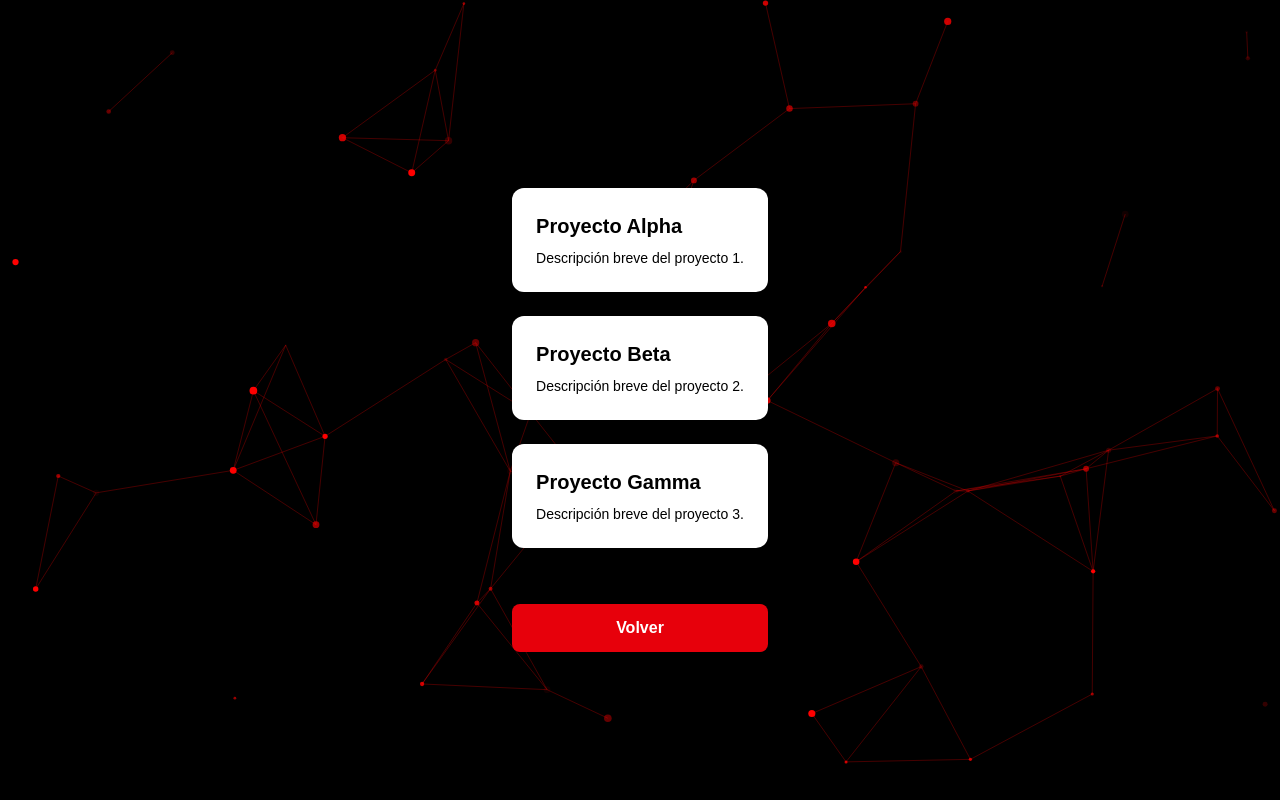
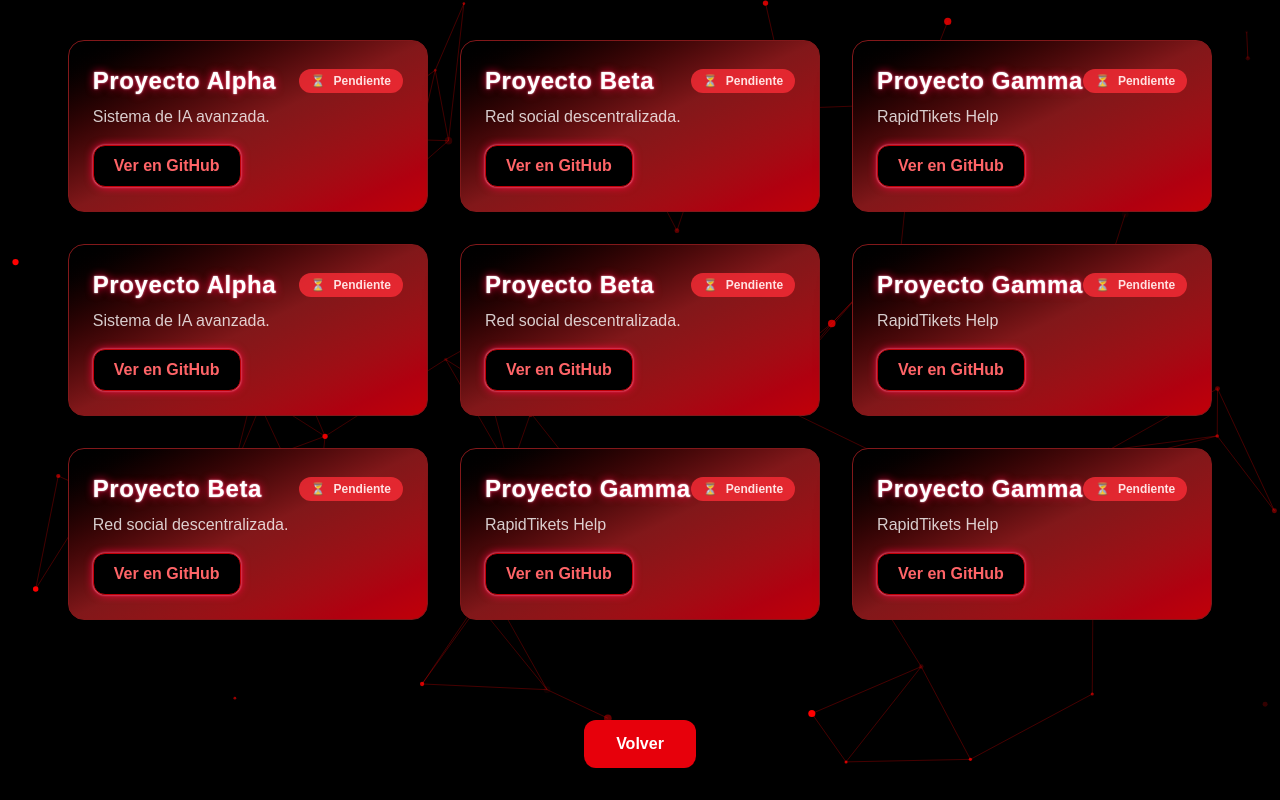
Before and after one commit to rabu-dev/portafoliov3, a Next.js app: page /proyectos in a window 1280 px wide. Built offline with nearby package versions, Linux system fonts and the light colour scheme.

Commit message:
rediseño de ver proyecto

```diff
--- a/app/Componetes/AnimacionProyectos.tsx
+++ b/app/Componetes/AnimacionProyectos.tsx
@@ -3,65 +3,167 @@
 
 import { motion, AnimatePresence } from 'framer-motion';
 
+
 export default function AnimacionProyectos() {
 
-  const proyectos = ["Proyecto Alpha", "Proyecto Beta", "Proyecto Gamma"];
+  const proyectos = [
+    {
+      nombre: "Proyecto Alpha",
+      descripcion: "Sistema de IA avanzada.",
+      estado: "pendiente",
+      github: "https://github.com/tu_usuario/proyecto-alpha"
+    },
+    {
+      nombre: "Proyecto Beta",
+      descripcion: "Red social descentralizada.",
+      estado: "pendiente",
+      github: "https://github.com/tu_usuario/proyecto-beta"
+    },
+    {
+      nombre: "Proyecto Gamma",
+      descripcion: "RapidTikets Help",
+      estado: "pendiente",
+      github: "https://github.com/tu_usuario/proyecto-gamma"
+    },
+    {
+      nombre: "Proyecto Alpha",
+      descripcion: "Sistema de IA avanzada.",
+      estado: "pendiente",
+      github: "https://github.com/tu_usuario/proyecto-alpha"
+    },
+    {
+      nombre: "Proyecto Beta",
+      descripcion: "Red social descentralizada.",
+      estado: "pendiente",
+      github: "https://github.com/tu_usuario/proyecto-beta"
+    },
+    {
+      nombre: "Proyecto Gamma",
+      descripcion: "RapidTikets Help",
+      estado: "pendiente",
+      github: "https://github.com/tu_usuario/proyecto-gamma"
+    },
+    ,
+    {
+      nombre: "Proyecto Beta",
+      descripcion: "Red social descentralizada.",
+      estado: "pendiente",
+      github: "https://github.com/tu_usuario/proyecto-beta"
+    },
+    {
+      nombre: "Proyecto Gamma",
+      descripcion: "RapidTikets Help",
+      estado: "pendiente",
+      github: "https://github.com/tu_usuario/proyecto-gamma"
+    }
+    ,
+    {
+      nombre: "Proyecto Gamma",
+      descripcion: "RapidTikets Help",
+      estado: "pendiente",
+      github: "https://github.com/tu_usuario/proyecto-gamma"
+    }
+  ];
 
   const proyectoAnim = {
-    hidden: { opacity: 0, y: 10 },
+    hidden: { opacity: 0, y: 10, scale: 0.95 },
     visible: (i: number) => ({
       opacity: 1,
       y: 0,
+      scale: 1,
       transition: {
-        delay: i * 0.15,
-        duration: 0.8,
+        delay: i * 0.18,
+        duration: 0.9,
         ease: [0.43, 0.13, 0.23, 0.96]
       },
     }),
   };
 
+  const estadoStyles = {
+    pendiente: {
+      color: "bg-red-500/80 text-red-100",
+      icon: <span className="inline mr-1" role="img" aria-label="pendiente">⏳</span>
+    },
+    terminado: {
+      color: "bg-black/80 text-red-400 border border-red-400",
+      icon: <span className="inline mr-1" role="img" aria-label="terminado">✅</span>
+    },
+    eliminado: {
+      color: "bg-red-900/80 text-red-200",
+      icon: <span className="inline mr-1" role="img" aria-label="eliminado">🗑️</span>
+    }
+  };
+
   return (
-    <>
-
+    <div className="flex flex-col min-h-screen">
       <AnimatePresence mode="wait">
-
+        <div className="flex-grow">
           <motion.div
             key="proyectos"
-                  initial={{ opacity: 0, y: 20 }}
-                  animate={{ opacity: 1, y: 0 }}
-                  exit={{ opacity: 0, y: -20 }}
+            initial={{ opacity: 0, y: 30, scale: 0.98 }}
+            animate={{ opacity: 1, y: 0, scale: 1 }}
+            exit={{ opacity: 0, y: -30, scale: 0.95 }}
             transition={{
               duration: 1.2,
               ease: [0.43, 0.13, 0.23, 0.96]
             }}
-                  className="mt-10 flex flex-col gap-6"
+            className="mt-10 grid gap-8 grid-cols-1 sm:grid-cols-2 lg:grid-cols-3 justify-items-center"
           >
-                  {proyectos.map((nombre, i) => (
+            {proyectos.map((proy, i) => (
               <motion.div
                 key={i}
                 custom={i}
                 variants={proyectoAnim}
                 initial="hidden"
                 animate="visible"
-                      className="p-6 bg-white text-black rounded-xl shadow-lg max-w-md"
+                className="p-6 bg-gradient-to-br from-black via-red-900 to-red-700 text-white rounded-2xl shadow-2xl w-full max-w-sm border border-red-900 hover:shadow-neon transition-all duration-300"
               >
-                      <h2 className="text-xl font-bold">{nombre}</h2>
-                      <p className="text-sm mt-2">Descripción breve del proyecto {i + 1}.</p>
+                <div className="flex items-center justify-between mb-2">
+                  <h2 className="text-2xl font-extrabold tracking-wide neon-text">{proy.nombre}</h2>
+                  <span className={`px-3 py-1 rounded-full text-xs font-bold flex items-center gap-1 ${estadoStyles[proy.estado].color}`}>
+                    {estadoStyles[proy.estado].icon}
+                    {proy.estado.charAt(0).toUpperCase() + proy.estado.slice(1)}
+                  </span>
+                </div>
+                <p className="text-base opacity-80">{proy.descripcion}</p>
+                {proy.github && (
+                  <a
+                    href={proy.github}
+                    target="_blank"
+                    rel="noopener noreferrer"
+                    className="mt-4 inline-block px-5 py-2 bg-black text-red-400 border border-red-700 rounded-xl font-semibold shadow-lg hover:bg-red-900 hover:text-white transition-all neon-border text-center"
+                    style={{ textDecoration: 'none' }}
+                  >
+                    Ver en GitHub
+                  </a>
+                )}
               </motion.div>
             ))}
+          </motion.div>
+        </div>
 
+        <div className="mt-16 mb-8 flex justify-center">
           <motion.button
             onClick={() => {window.location.href = '/';}}
-                    className="mt-8 inline-block px-6 py-3 bg-red-600 hover:bg-red-700 transition-colors text-white font-semibold rounded-lg shadow-lg"
-                    whileHover={{ scale: 1.05 }}
+            className="px-8 py-3 bg-red-600 hover:bg-red-700 text-white font-bold rounded-xl shadow-lg neon-border"
+            whileHover={{ scale: 1.07, boxShadow: '0 0 16px #ff003c' }}
             transition={{ duration: 0.3 }}
           >
             Volver
           </motion.button>
-                </motion.div>
-
+        </div>
       </AnimatePresence>
-
-    </>
+      <style jsx>{`
+        .neon-text {
+          text-shadow: 0 0 8px #ff003c, 0 0 2px #fff;
+        }
+        .neon-border {
+          box-shadow: 0 0 8px #ff003c, 0 0 2px #fff;
+        }
+        .hover\\:shadow-neon:hover {
+          box-shadow: 0 0 24px #ff003c, 0 0 8px #fff;
+        }
+      `}</style>
+    </div>
   );
 }
```
Lines whose indentation alone changed are shown as unchanged.
